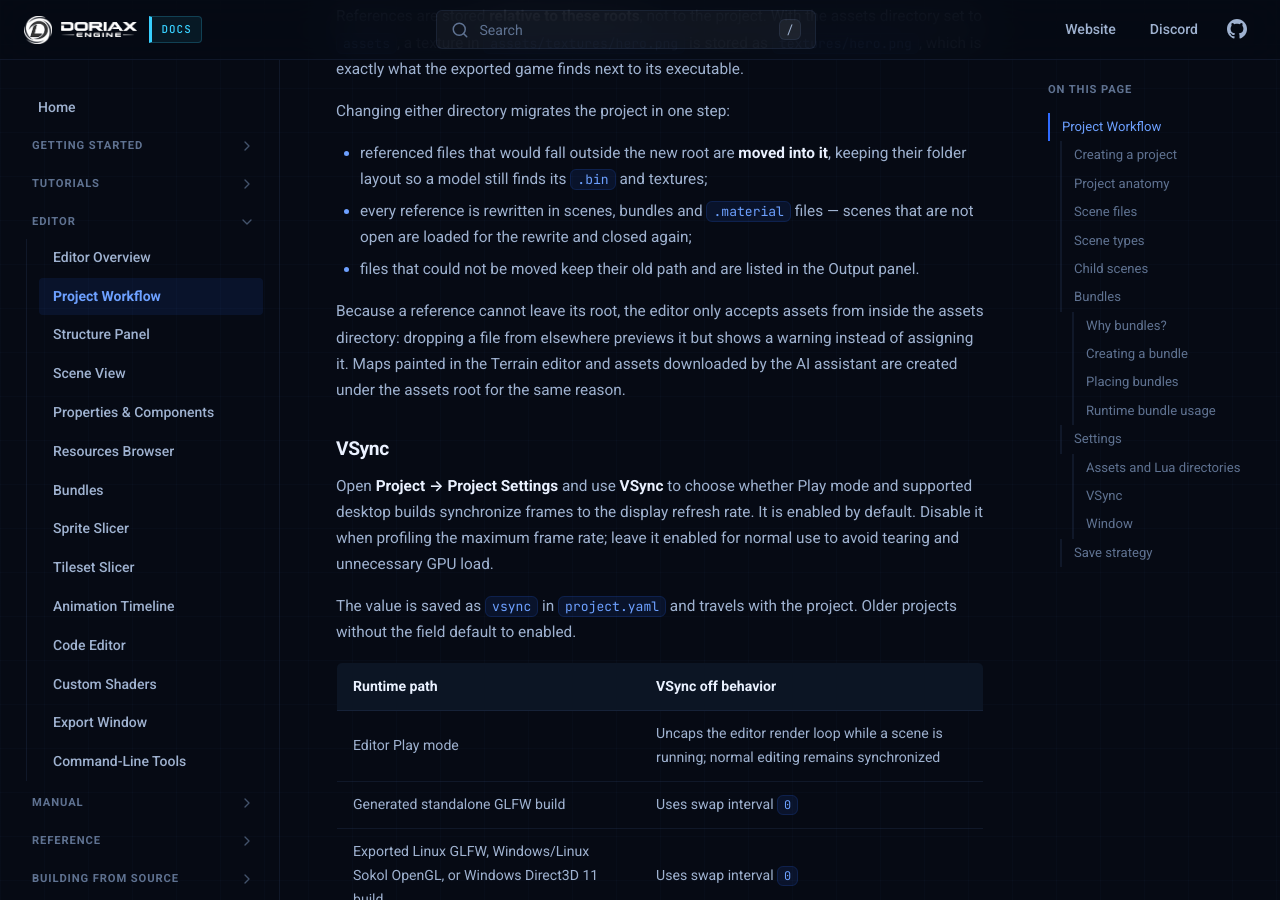
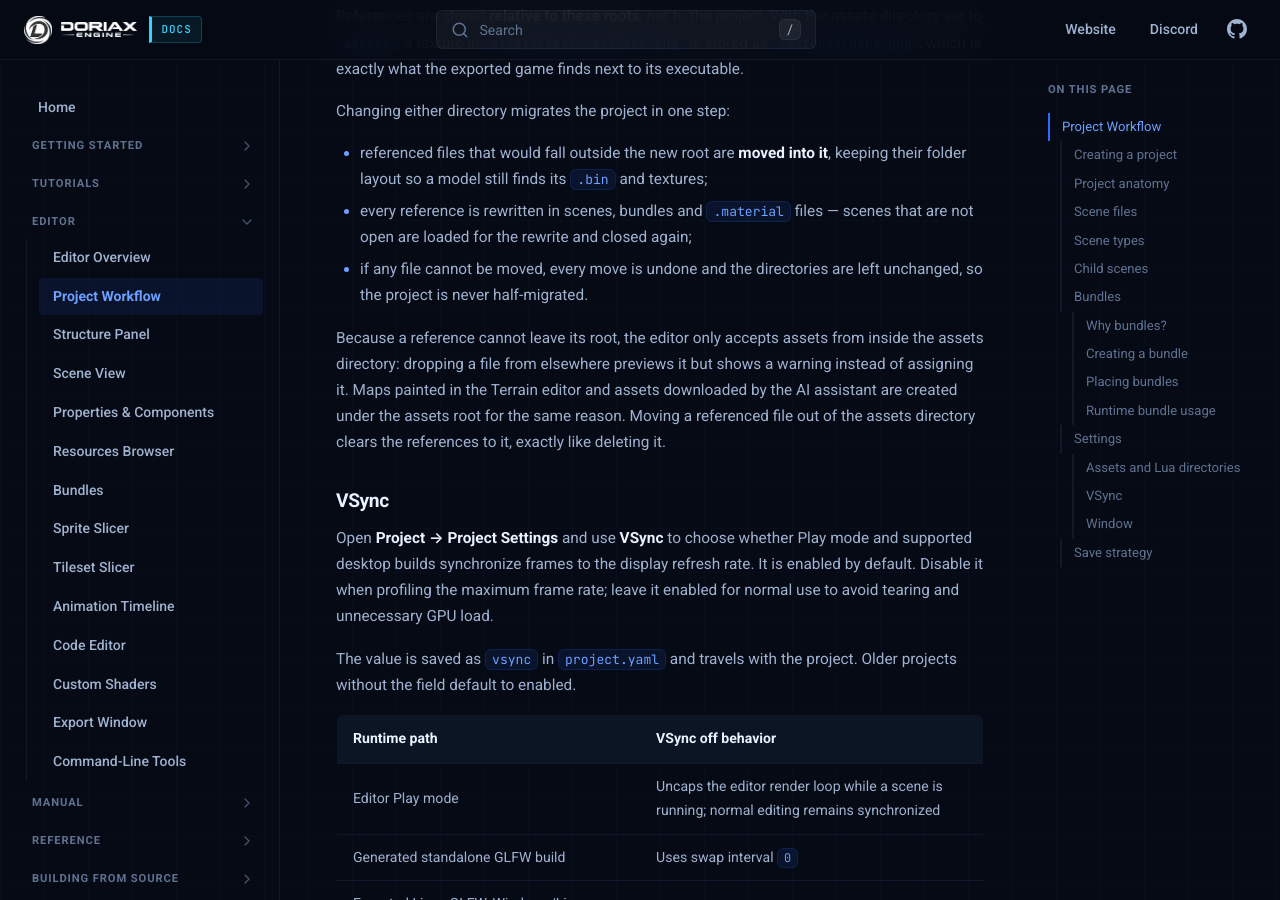
Before and after one commit to doriaxengine/doriax-docs, an MkDocs documentation site: the page built from docs/editor/project-workflow.md, in a window 1280 px wide and 900 px high, scrolled down 4658 px. Built offline with MkDocs 1.6.1, drawn with Linux system fonts in a browser that asks for light colours.

Commit message:
Atomic directory change and reference cleanup on delete

```diff
--- a/docs/editor/project-workflow.md
+++ b/docs/editor/project-workflow.md
@@ -171,12 +171,14 @@ Changing either directory migrates the project in one step:
   their folder layout so a model still finds its `.bin` and textures;
 - every reference is rewritten in scenes, bundles and `.material` files — scenes that are
   not open are loaded for the rewrite and closed again;
-- files that could not be moved keep their old path and are listed in the Output panel.
+- if any file cannot be moved, every move is undone and the directories are left
+  unchanged, so the project is never half-migrated.
 
 Because a reference cannot leave its root, the editor only accepts assets from inside the
 assets directory: dropping a file from elsewhere previews it but shows a warning instead of
 assigning it. Maps painted in the Terrain editor and assets downloaded by the AI assistant
-are created under the assets root for the same reason.
+are created under the assets root for the same reason. Moving a referenced file out of the
+assets directory clears the references to it, exactly like deleting it.
 
 ### VSync
 
```
Also changed, not shown: docs/editor/resources.md (+2 -1 lines).
